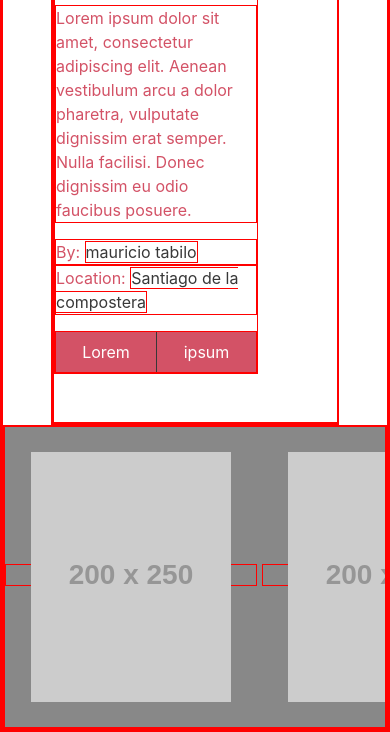
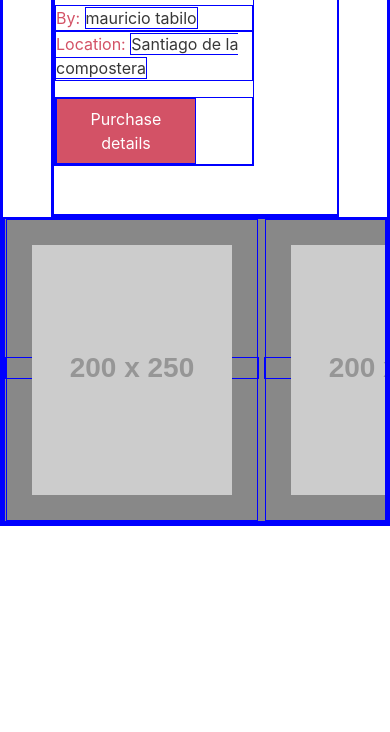
Before and after one commit to Nexch/Capstone, a plain HTML site: page index.html in a window 390 px wide. Shown: the part 204-936 px from the top of the page. After the commit the page ends 844 px from the top, so only its background shows below. Drawn offline with nearby package versions, Linux system fonts and the light colour scheme; placeholder pictures from the web are drawn by us.

Commit message:
complete finish the section number 2 in all sizes

```diff
--- a/css/style.css
+++ b/css/style.css
@@ -128,16 +128,20 @@ button {
 }
 
 .ads {
-	display: inline;
-	padding-right: 80%;
+	padding-right: 100%;
+	width: 700px;
 }
 
 .text-sec-2 {
 	width: 700px;
 }
 
-.sec-2 button {
-	width: 100px;
+.button1 {
+	width: 80px;
+}
+
+.button2 {
+	width: 140px;
 }
 
 .sec-2 button:last-child {
@@ -163,21 +167,48 @@ html {
 }
 /*makes scrollbar invisible in crhome*/
 
+@media (max-width: 510px) {
+	* {
+		border: 1px solid blue !important;
+	}
+
+	.n-xxs {
+		display: none;
+	}
+
+	.text-sec-2 {
+		width: 200px !important;
+	}
+
+	.ads {
+		width: 200px !important;
+	}
+
+}
 
 @media (max-width: 600px) {
 	.n-xs {
 		display: none;
 	}
-
 }
 
 @media (max-width: 768px) {
 	* {
 		border: 1px solid red;
 	}
+
 	.n-movil {
 		display: none;
 	}
+
+	.text-sec-2 {
+		width: 400px;
+	}
+
+	.ads {
+		width: 400px;
+	}
+
 }
 
 @media (max-width: 900px) {
@@ -196,8 +227,4 @@ html {
 	.color2 {
 		color: #d35266;
 	}
-
-	.text-sec-2 {
-		width: 100%;
-	}
 }
--- a/index.html
+++ b/index.html
@@ -58,12 +58,12 @@
           <img class="mr-5 mb-5 mt-3  n-movil" src="http://placehold.it/400x250" alt="placeholder">
           <div class="text-sec-2 mb-5">
             <h3 class="color1">Lorem ipsum dolor sit amet</h3>
-            <p class="color2">Lorem ipsum dolor sit amet, consectetur adipiscing elit. Aenean vestibulum arcu a dolor pharetra, vulputate dignissim erat semper. Nulla facilisi. Donec dignissim eu odio faucibus posuere.</p>
+            <p class="color2 n-xxs">Lorem ipsum dolor sit amet, consectetur adipiscing elit. Aenean vestibulum arcu a dolor pharetra, vulputate dignissim erat semper. Nulla facilisi. Donec dignissim eu odio faucibus posuere.</p>
             <p class="color2 mb-0">By: <a href="#" class="color3">mauricio tabilo</a></p>
             <p class="color2 mt-0">Location: <a href="#" class="color3">Santiago de la compostera</a></p>
             <div class="d-flex">
-              <button class="color4" type="button" name="button">Lorem</button>
-              <button class="color4" type="button" name="button">ipsum</button>
+              <button class="color4 button1 n-xxs" type="button" name="button">$399</button>
+              <button class="color4 button2" type="button" name="button">Purchase details</button>
             </div>
           </div>
         </div>
@@ -71,12 +71,12 @@
           <img class="mr-5 mb-5 mt-3  n-movil" src="http://placehold.it/400x250" alt="placeholder">
           <div class="text-sec-2 mb-5">
             <h3 class="color1">Lorem ipsum dolor sit amet</h3>
-            <p class="color2">Lorem ipsum dolor sit amet, consectetur adipiscing elit. Aenean vestibulum arcu a dolor pharetra, vulputate dignissim erat semper. Nulla facilisi. Donec dignissim eu odio faucibus posuere.</p>
+            <p class="color2 n-xxs">Lorem ipsum dolor sit amet, consectetur adipiscing elit. Aenean vestibulum arcu a dolor pharetra, vulputate dignissim erat semper. Nulla facilisi. Donec dignissim eu odio faucibus posuere.</p>
             <p class="color2 mb-0">By: <a href="#" class="color3">mauricio tabilo</a></p>
             <p class="color2 mt-0">Location: <a href="#" class="color3">Santiago de la compostera</a></p>
             <div class="d-flex">
-              <button class="color4" type="button" name="button">Lorem</button>
-              <button class="color4" type="button" name="button">ipsum</button>
+              <button class="color4 button1 n-xxs" type="button" name="button">$499</button>
+              <button class="color4 button2" type="button" name="button">Purchase details</button>
             </div>
           </div>
         </div>
@@ -84,12 +84,12 @@
           <img class="mr-5 mb-5 mt-3  n-movil" src="http://placehold.it/400x250" alt="placeholder">
           <div class="text-sec-2 mb-5">
             <h3 class="color1">Lorem ipsum dolor sit amet</h3>
-            <p class="color2">Lorem ipsum dolor sit amet, consectetur adipiscing elit. Aenean vestibulum arcu a dolor pharetra, vulputate dignissim erat semper. Nulla facilisi. Donec dignissim eu odio faucibus posuere.</p>
+            <p class="color2 n-xxs">Lorem ipsum dolor sit amet, consectetur adipiscing elit. Aenean vestibulum arcu a dolor pharetra, vulputate dignissim erat semper. Nulla facilisi. Donec dignissim eu odio faucibus posuere.</p>
             <p class="color2 mb-0">By: <a href="#" class="color3">mauricio tabilo</a></p>
             <p class="color2 mt-0">Location: <a href="#" class="color3">Santiago de la compostera</a></p>
             <div class="d-flex">
-              <button class="color4" type="button" name="button">Lorem</button>
-              <button class="color4" type="button" name="button">ipsum</button>
+              <button class="color4 button1 n-xxs" type="button" name="button">$599</button>
+              <button class="color4 button2" type="button" name="button">Purchase details</button>
             </div>
           </div>
         </div>
```
